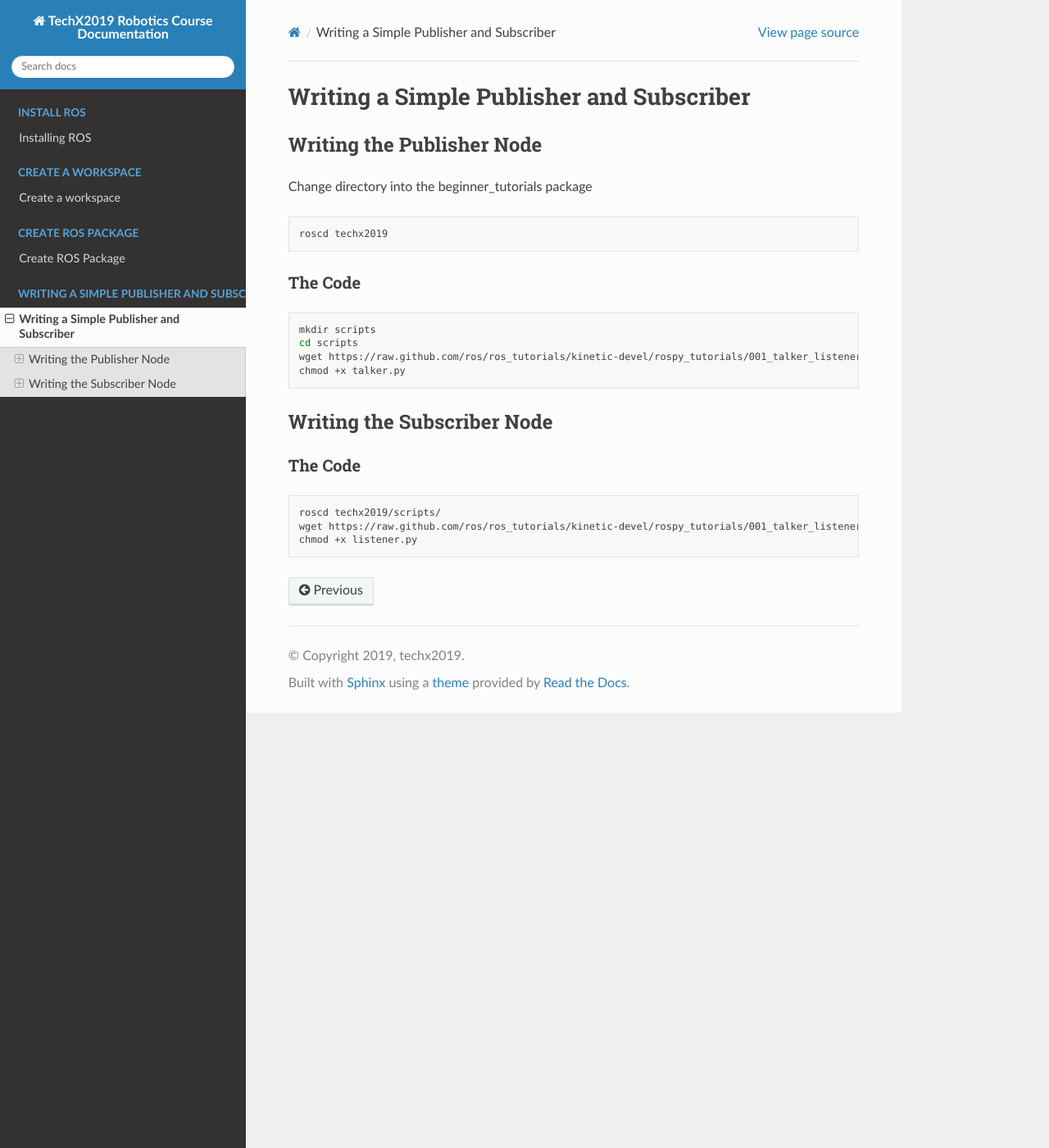
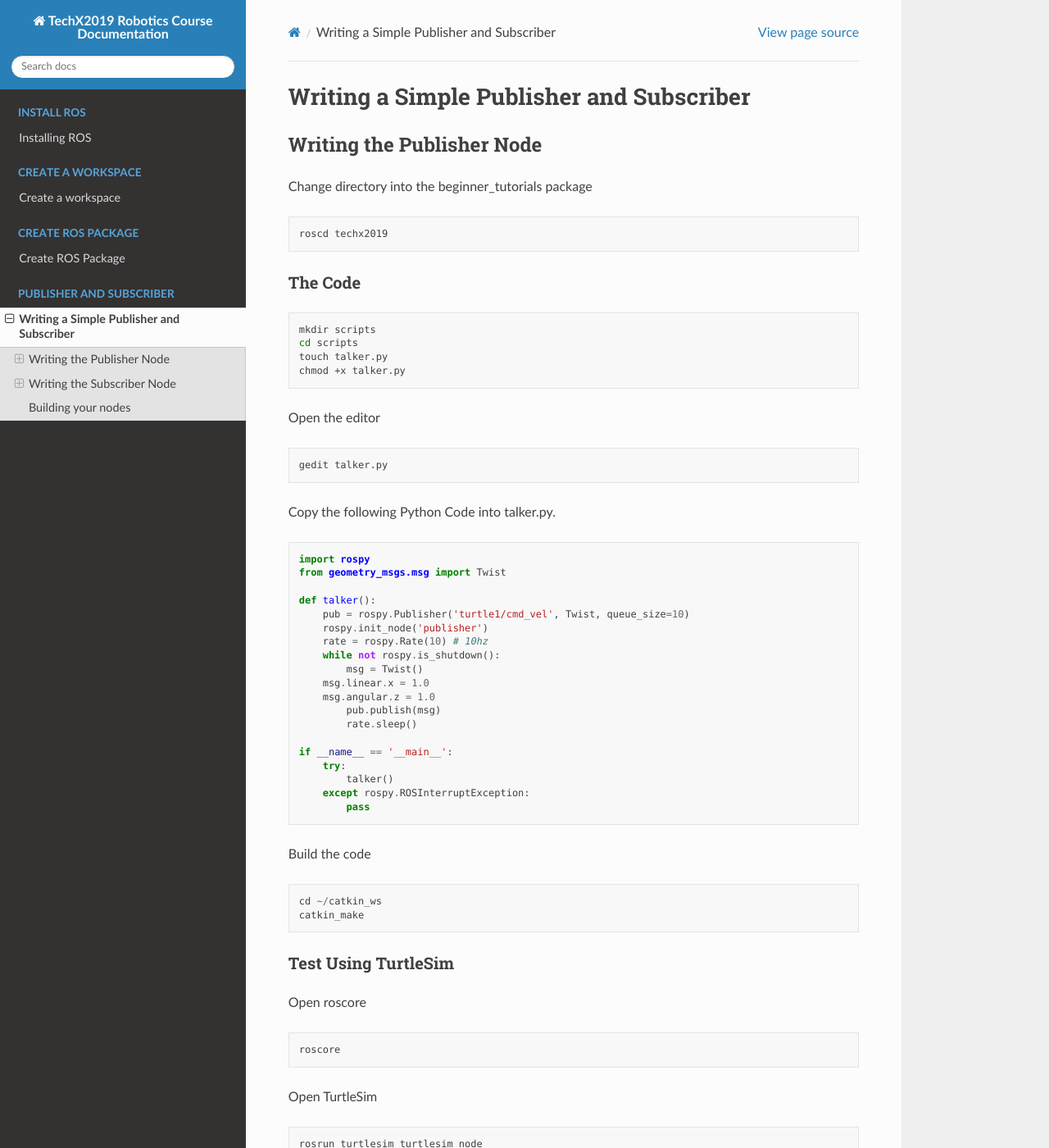
Before and after one commit to hanzheteng/tx19-robotics, a Sphinx documentation site: the page built from docs/pubsub.rst, in a window 1280 px wide and 1400 px high. Shown: the whole window at 82% size. Built offline with Sphinx 7.4.7 and the Read the Docs theme 2.0.0, drawn with Linux system fonts in a browser that asks for light colours; some of the changed text lies outside the part shown.

Commit message:
update pubsub

```diff
--- a/docs/index.rst
+++ b/docs/index.rst
@@ -26,6 +26,6 @@ Welcome to TechX 2019 Robotics Documentation!
 .. toctree::
    :maxdepth: 3
    :hidden:
-   :caption: Writing a Simple Publisher and Subscriber
+   :caption: Publisher and Subscriber
 
    pubsub
--- a/docs/pubsub.rst
+++ b/docs/pubsub.rst
@@ -17,8 +17,67 @@ The Code
 
     mkdir scripts
     cd scripts
-    wget https://raw.github.com/ros/ros_tutorials/kinetic-devel/rospy_tutorials/001_talker_listener/talker.py
+    touch talker.py
     chmod +x talker.py
+
+Open the editor
+
+.. code:: bash
+
+    gedit talker.py
+
+Copy the following Python Code into talker.py.
+
+.. code:: python
+
+    import rospy
+    from geometry_msgs.msg import Twist
+
+    def talker():
+        pub = rospy.Publisher('turtle1/cmd_vel', Twist, queue_size=10)
+        rospy.init_node('publisher')
+        rate = rospy.Rate(10) # 10hz
+        while not rospy.is_shutdown():
+            msg = Twist()
+        msg.linear.x = 1.0
+        msg.angular.z = 1.0
+            pub.publish(msg)
+            rate.sleep()
+
+    if __name__ == '__main__':
+        try:
+            talker()
+        except rospy.ROSInterruptException:
+            pass
+
+Build the code
+
+.. code:: python
+
+    cd ~/catkin_ws
+    catkin_make
+
+Test Using TurtleSim
+~~~~~~~~~~~~~~~~~~~~
+
+Open roscore
+
+.. code:: bash
+
+    roscore
+
+Open TurtleSim
+
+.. code:: bash
+
+    rosrun turtlesim turtlesim_node
+
+Run the code
+
+.. code: bash
+
+    cd ~/catkin_ws/src/techx2019/scripts/
+    python talker.py
 
 Writing the Subscriber Node
 ---------------------------
@@ -31,3 +90,13 @@ The Code
     roscd techx2019/scripts/
     wget https://raw.github.com/ros/ros_tutorials/kinetic-devel/rospy_tutorials/001_talker_listener/listener.py
     chmod +x listener.py
+
+Building your nodes
+-------------------
+
+.. code:: bash
+
+    cd ~/catkin_ws
+    catkin_make
+
+Play with Turtle
```
